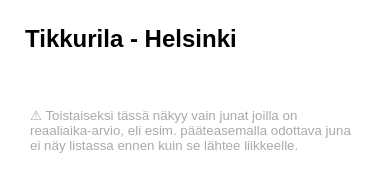
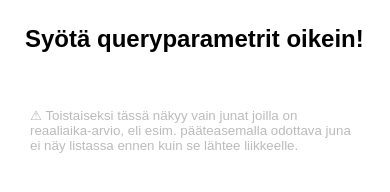
Before and after one commit to Vilsepi/next-trains, a plain HTML site: page src/index.html in a window 390 px wide. Drawn offline with nearby package versions, Linux system fonts and the light colour scheme; no server answers.

Commit message:
Pass stations as url params. More comfortable desktop view.

```diff
--- a/src/index.html
+++ b/src/index.html
@@ -28,12 +28,15 @@
     </script>
 
     <script src="https://cdnjs.cloudflare.com/ajax/libs/moment.js/2.26.0/moment.min.js" type="text/javascript"></script>
-    <script src="main.js" type="text/javascript"></script>
   </head>
   <body>
-    <h1>Tikkurila - Helsinki</h1>
-    <table id="trainList"></table>
-    <p>&#9888; Toistaiseksi tässä näkyy vain junat joilla on reaaliaika-arvio, eli esim. pääteasemalla odottava juna ei näy listassa ennen kuin se lähtee liikkeelle.</p>
-    <pre id="jsonData" class="debugtext"></pre>
+
+    <div class="column">
+      <h1 id="stationHeading"></h1>
+      <table id="trainList"></table>
+      <p id="footerParagraph">&#9888; Toistaiseksi tässä näkyy vain junat joilla on reaaliaika-arvio, eli esim. pääteasemalla odottava juna ei näy listassa ennen kuin se lähtee liikkeelle.</p>
+    </div>
+
+    <script src="main.js" type="text/javascript"></script>
   </body>
 </html>
--- a/src/main.js
+++ b/src/main.js
@@ -1,4 +1,5 @@
 
+function modifyMomentLocale() {
     moment.updateLocale('en', {
         relativeTime: {
             future : '%s',
@@ -18,6 +19,7 @@
             yy : '%d v'
         }
     });
+}
 
 function getJson(url, callback) {
     const Http = new XMLHttpRequest();
@@ -62,16 +64,35 @@
     trainListElement.appendChild(rowElement);
 }
 
-const fromStationCode = "TKL";
-const toStationCode = "HKI";
+function main() {
+    modifyMomentLocale();
+    const stationHeadingElement = document.getElementById("stationHeading");
+
+    const urlParams = new URLSearchParams(window.location.search);
+    const fromStationCode = urlParams.get('from');
+    const toStationCode = urlParams.get('to');
+
+    if (!fromStationCode || !toStationCode) {
+        console.error("From and to query parameters not given");
+        stationHeadingElement.innerHTML = `Syötä queryparametrit oikein!`;
+        return;
+    }
+
+    stationHeadingElement.innerHTML = `${fromStationCode} &#129030; ${toStationCode}`;
+
+    //const fromStationCode = "TKL";
+    //const toStationCode = "HKI";
     const maxDepartingTrains = "30";
     const url = `https://rata.digitraffic.fi/api/v1/live-trains/station/${fromStationCode}?arrived_trains=0&arriving_trains=0&departed_trains=0&departing_trains=${maxDepartingTrains}&include_nonstopping=false`;
 
     getJson(url, (response) => {
-    console.debug(JSON.stringify(response, null, 2));
+        //console.debug(JSON.stringify(response, null, 2));
+
         // Only show commuter trains that are traveling from fromStationCode to toStationCode
         // TODO To show only upcoming trains, we filter by liveEstimateTime. This has a side-effect that trains that do not have liveEstimate are not shown at all.
         // We should instead compare timestamps against now time (or check that actualTime must not be present), and show either liveEstimateTime or scheduledTime.
+        // TODO When showing scheduledTimes, you must then filter out cancelled trains
+        // FYI train waiting for depart => non-running train
         const trains = response.filter(train =>
             ["Commuter", "Long-distance"].includes(train.trainCategory) && (
                 train.timeTableRows = train.timeTableRows.filter(
@@ -81,6 +102,7 @@
                 )
             ).length > 1);
 
+
         // Sort trains by destination arrival time
         trains.sort(function(a, b) {
             return moment(a.timeTableRows[1].liveEstimateTime) - moment(b.timeTableRows[1].liveEstimateTime);
@@ -89,9 +111,7 @@
         const trainListElement = document.getElementById("trainList");
         renderTableHeader(trainListElement);
 
-    for (var i in trains) {
-        const train = trains[i];
-
+        trains.forEach(train => {
             // After filtering in previous stage, each train should have exactly 2 stops, the from and to stations the user is interested in.
             if (train.timeTableRows.length != 2) {
                 console.error(`Train ${train.trainNumber} has ${train.timeTableRows.length} interesting stops.`);
@@ -105,5 +125,8 @@
             else {
                 renderTableRow(train, trainListElement);
             }
+        });
+    });
 }
-});
+
+main();
--- a/src/style.css
+++ b/src/style.css
@@ -2,6 +2,11 @@
 body {
   margin: 0px;
   font-family: sans-serif;
+}
+
+.column {
+  margin: 0 auto 0 auto;
+  max-width: 600px;
 }
 
 h1 {
@@ -12,29 +17,26 @@
 p {
   font-size: 10pt;
   margin: 30px;
-  color: #aaa;
+  color: #bbb;
 }
 
 table {
   border-spacing: 0;
   border-collapse: separate;
-}
-
-tr {
-
+  width: 100%;
 }
 
 th {
   font-size: 11pt;
   background-color: #fff;
   color: #333;
-  padding: 4px 5px;
+  padding: 4px 0px;
   text-align: center;
 }
 
 td {
   font-size: 16pt;
-  padding: 8px 5px;
+  padding: 8px 0px;
   text-align: center;
   border-top: 1px solid #eee;
 }
@@ -45,9 +47,6 @@
 
 .smaller {
   font-size: 10pt;
-}
-
-.track {
 }
 
 .line {
@@ -62,8 +61,6 @@
   color: #bbb;
 }
 
-
-
 a {
   color: #000;
   text-decoration: none;
@@ -74,17 +71,8 @@
   text-decoration: none;
 }
 
-/*
-.debugtext {
-  color: #999;
-  background-color: #fefefe;
-  font-size: 8px;
-  margin: 100px 20px;
-}
-*/
-
 @media only screen and (max-width: 600px) {
-  table {
-    width: 100%;
+  .column {
+    max-width: 100%;
   }
 }
```
Lines whose indentation alone changed are shown as unchanged.
